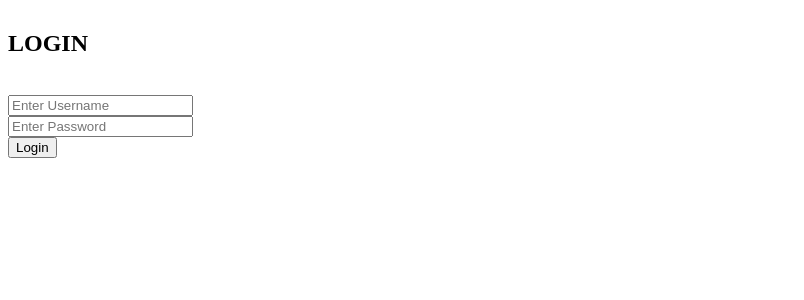
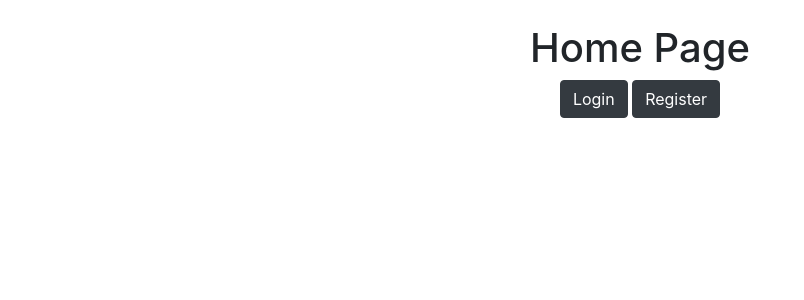
Before and after one commit to the-difference-engine/ymim, a Django app: page / in a window 1280 px wide. Shown: the top 300 px of the page, without its empty margins (0-804 px from the left). Run offline with Django 3.2, Linux system fonts and the light colour scheme; parts of the project's set-up code (start-up, migrations or seed data) failed here and were passed over; some libraries are stand-ins or nearby versions.

Commit message:
Added login route and button

```diff
--- a/backend/authentication/templates/authentication/home.html
+++ b/backend/authentication/templates/authentication/home.html
@@ -4,22 +4,16 @@
     <meta charset="UTF-8">
     <meta name="viewport" content="width=device-width, initial-scale=1.0">
     <meta http-equiv="X-UA-Compatible" content="ie=edge">
-    <title>Login</title>
+    <link rel="stylesheet" href="https://stackpath.bootstrapcdn.com/bootstrap/4.2.1/css/bootstrap.min.css" integrity="sha384-GJzZqFGwb1QTTN6wy59ffF1BuGJpLSa9DkKMp0DgiMDm4iYMj70gZWKYbI706tWS"
+    crossorigin="anonymous">
+    <title>Home</title>
 </head>
 <body>
-    <h2 class="text-center" style="margin-top: 30px;">LOGIN</h2>
-<br/>
-<div class="col-md-6 offset-md-3">
-    <form method="POST">{% csrf_token %}
-        <div class="form-group">
-            <input type="text" class="form-control" placeholder="Enter Username" name="username">
-        </div>
-         <div class="form-group">
-            <input type="password" class="form-control" placeholder="Enter Password" name="password">
-        </div>
-
-        <button type="submit" class="btn btn-secondary">Login</button>
-    </form>
-</div>
+<center>
+<br />
+<h1>Home Page</h1>
+<a class="btn btn-dark" href="/login" role="button">Login</a>
+<a class="btn btn-dark" href="/register" role="button">Register</a>
+</center>
 </body>
 </html>
--- a/backend/authentication/templates/authentication/login.html
+++ b/backend/authentication/templates/authentication/login.html
@@ -4,6 +4,8 @@
     <meta charset="UTF-8">
     <meta name="viewport" content="width=device-width, initial-scale=1.0">
     <meta http-equiv="X-UA-Compatible" content="ie=edge">
+        <link rel="stylesheet" href="https://stackpath.bootstrapcdn.com/bootstrap/4.2.1/css/bootstrap.min.css" integrity="sha384-GJzZqFGwb1QTTN6wy59ffF1BuGJpLSa9DkKMp0DgiMDm4iYMj70gZWKYbI706tWS"
+    crossorigin="anonymous">
     <title>Login</title>
 </head>
 <body>
```
